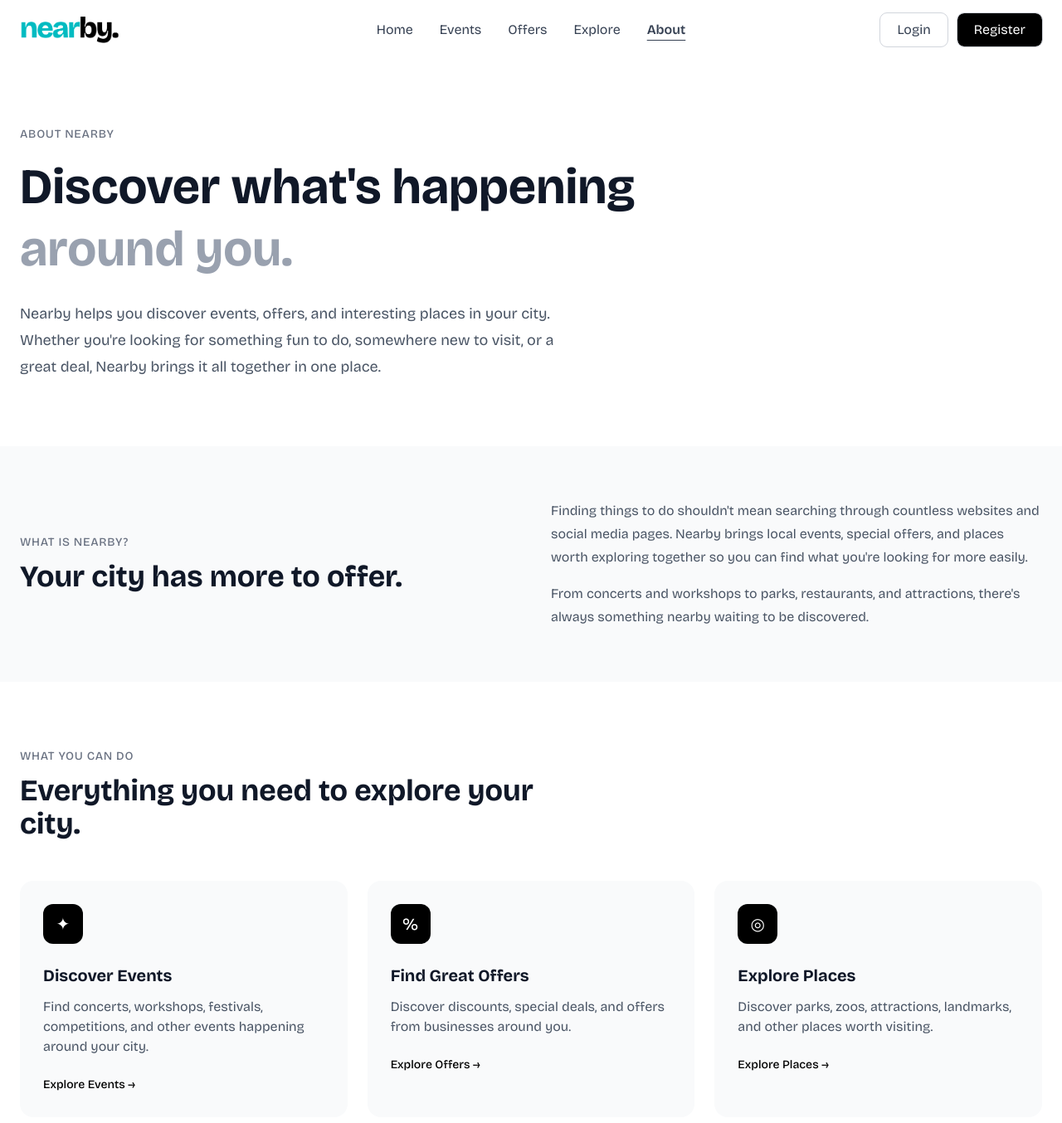
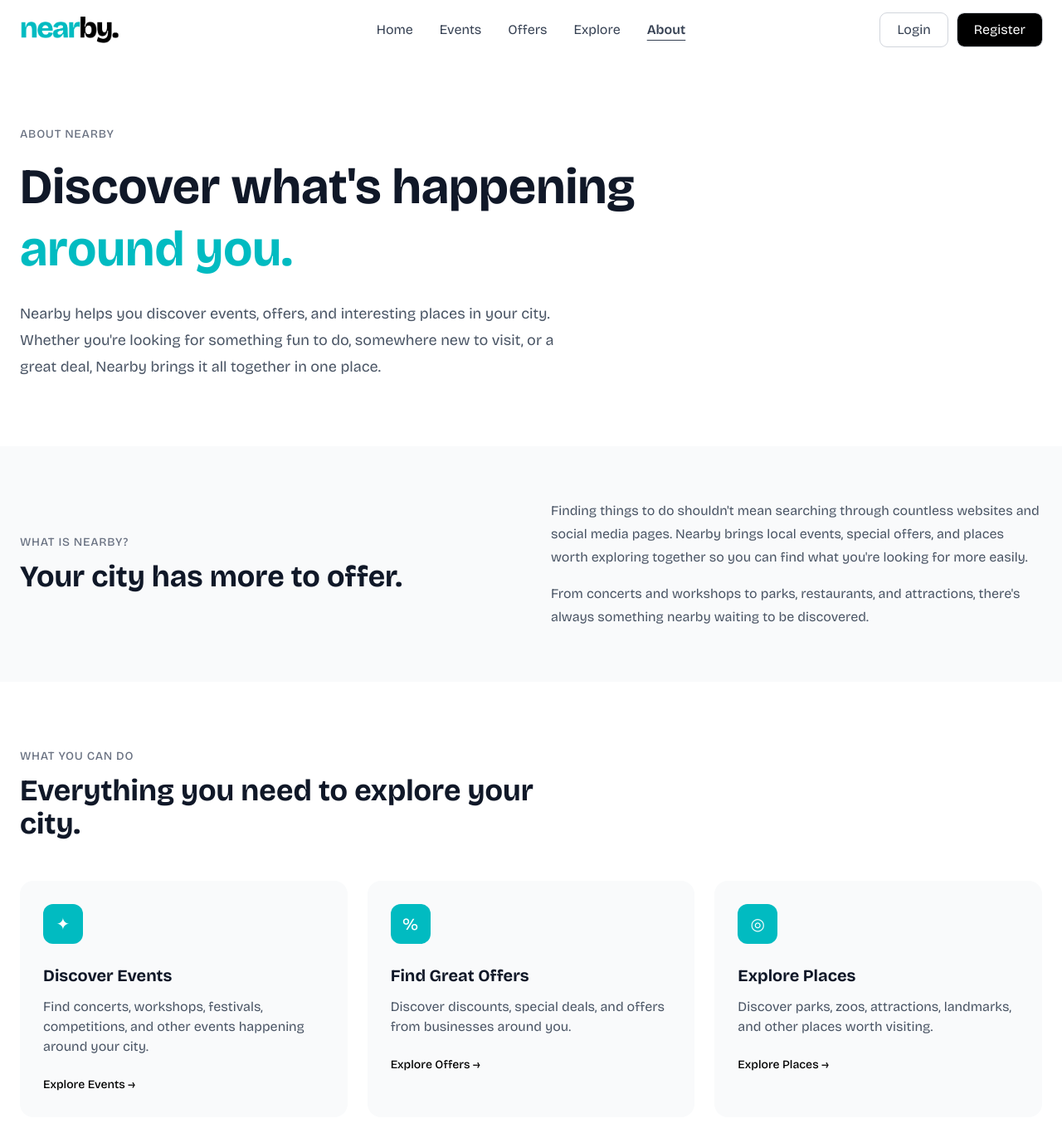
Before and after one commit to ushribarahman/nearby, a React (Vite) app: page /about in a window 1280 px wide. Shown: the top 1354 px of the page at 83% size. Built offline with nearby package versions, Linux system fonts and the light colour scheme.

Commit message:
changed colour

```diff
--- a/src/pages/public/About.jsx
+++ b/src/pages/public/About.jsx
@@ -14,7 +14,7 @@ function About() {
 
           <h1 className="text-5xl font-bold leading-tight text-gray-900 md:text-6xl">
             Discover what's happening
-            <span className="block text-gray-400">
+            <span className="block text-[#01BBC1]">
               around you.
             </span>
           </h1>
@@ -88,7 +88,7 @@ function About() {
           {/* Events */}
           <div className="rounded-2xl bg-gray-50 p-7">
 
-            <div className="mb-6 flex h-12 w-12 items-center justify-center rounded-xl bg-black text-xl text-white">
+            <div className="mb-6 flex h-12 w-12 items-center justify-center rounded-xl bg-[#01BBC1] text-xl text-white">
               ✦
             </div>
 
@@ -114,7 +114,7 @@ function About() {
           {/* Offers */}
           <div className="rounded-2xl bg-gray-50 p-7">
 
-            <div className="mb-6 flex h-12 w-12 items-center justify-center rounded-xl bg-black text-xl text-white">
+            <div className="mb-6 flex h-12 w-12 items-center justify-center rounded-xl bg-[#01BBC1] text-xl text-white">
               %
             </div>
 
@@ -140,7 +140,7 @@ function About() {
           {/* Explore */}
           <div className="rounded-2xl bg-gray-50 p-7">
 
-            <div className="mb-6 flex h-12 w-12 items-center justify-center rounded-xl bg-black text-xl text-white">
+            <div className="mb-6 flex h-12 w-12 items-center justify-center rounded-xl bg-[#01BBC1] text-xl text-white">
               ◎
             </div>
 
```
